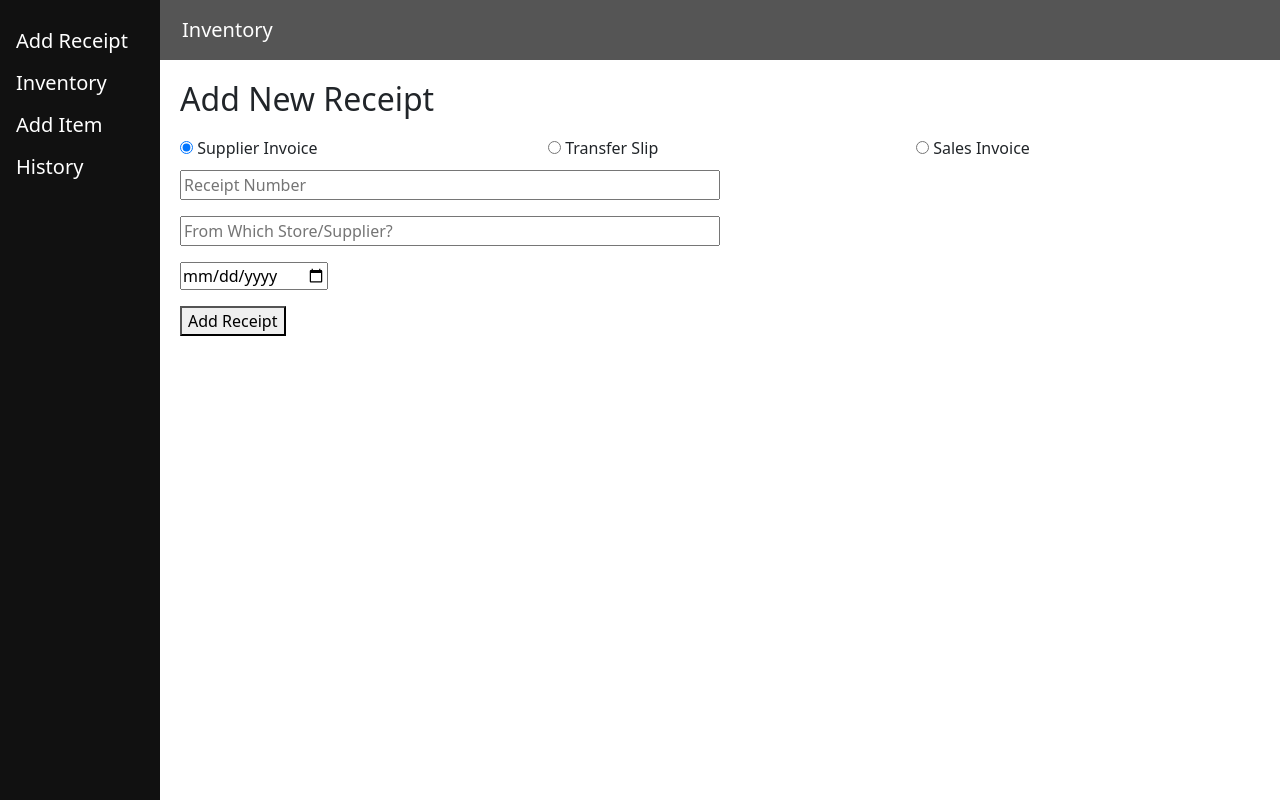
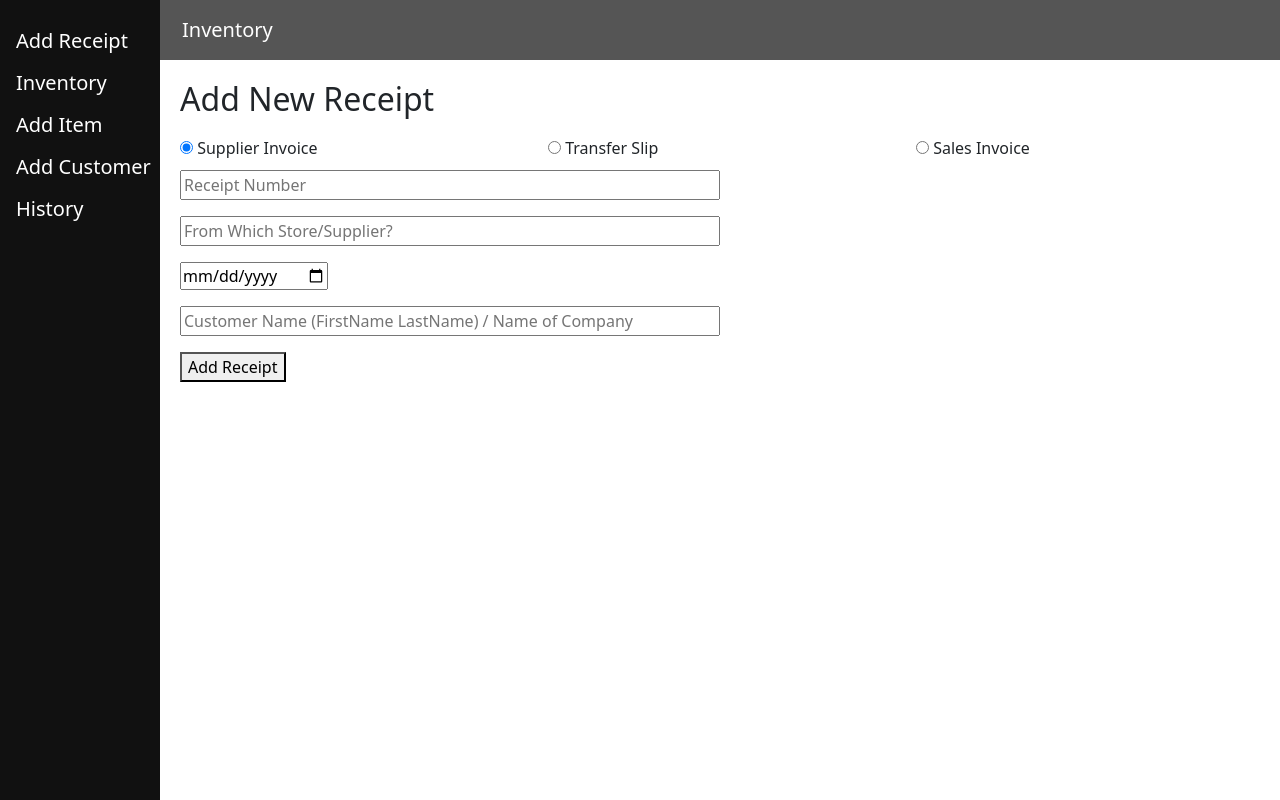
Before and after one commit to NeilQue/benerson, a Django app: page / in a window 1280 px wide. Run offline with Django 3.2, Linux system fonts and the light colour scheme; a user stored in the database is signed in; data comes from the database, SQL or seed files in the repository; both versions use the stored data as it was after the commit.

Commit message:
Added functional Add Customer page

```diff
--- a/inventory/templates/inventory/addreceipt.html
+++ b/inventory/templates/inventory/addreceipt.html
@@ -15,9 +15,24 @@
 				<input type="radio", name="type", value="Sales Invoice"> Sales Invoice
 			</div>
 		</div>
-		<p><input type="text", name="number", placeholder="Receipt Number"></p>
-		<p><input type="text", name="store", placeholder="From Which Store/Supplier?"></p>
-		<p><input type="date", name="date", placeholder="Date"></p>
+
+		{% if number == "Receipt Number" %}
+			<p><input type="text", name="number", placeholder="{{number}}"></p>
+			<p><input type="text", name="store", placeholder="{{store}}"></p>
+			<p><input type="date", name="date", placeholder="{{date}}"></p>
+			<p><input list="customerList", type="text", name="customerName", placeholder="{{customer}}"></p>
+		{% else %}
+			<p><input type="text", name="number", placeholder="{{number}}", value="{{number}}"></p>
+			<p><input type="text", name="store", placeholder="{{store}}", value="{{store}}"></p>
+			<p><input type="date", name="date", placeholder="{{date}}", value="{{date}}"></p>
+			<p><input list="customerList", type="text", name="customerName", placeholder="{{customer}}", value="{{customer}}"></p>
+		{% endif %}
+		<datalist id = "customerList">
+			{% for customer in customer_set %}
+			<option value="{{customer}}">
+			{% endfor %}
+		</datalist>
+
 		<p><button type="submit", name="newReceipt", value="newReceipt">Add Receipt</button></p>
 	</form>
 {% endblock %}
--- a/inventory/templates/inventory/base.html
+++ b/inventory/templates/inventory/base.html
@@ -55,6 +55,7 @@
 			<a href="/">Add Receipt</a>
 			<a href="/inventory">Inventory</a>
 			<a href="/additem-action=inventory">Add Item</a>
+			<a href="/addcustomer-action=addcustomer">Add Customer</a>
 			<a href="/searchreceipt">History</a>
 		</div>
 		<nav class="navbar">
--- a/inventory/templates/inventory/editreceipt.html
+++ b/inventory/templates/inventory/editreceipt.html
@@ -6,6 +6,10 @@
 	<p>Type: {{receipt.type}}</p>
 	<p>Store From: {{receipt.store}}</p>
 	<p>Price: {{receipt.total_price}}</p>
+
+	{% if receipt.customer != None %}
+		<p>Customer: {{receipt.customer}}</p>
+	{% endif %}
 
 	<form method="POST" action="#" autocomplete="on">
 		{% csrf_token %}
--- a/inventory/urls.py
+++ b/inventory/urls.py
@@ -8,4 +8,5 @@ urlpatterns = [
     path('r<int:id>/', views.showReceipt, name='ShowReceipt'),
     path('i<int:id>/', views.showItem, name='ShowItem'),
     path('', views.addReceipt, name='AddReceipt'),
+    path('addcustomer-action=<str:action>/', views.addCustomer, name='AddCustomer')
 ]
--- a/inventory/views.py
+++ b/inventory/views.py
@@ -1,5 +1,5 @@
 from django.shortcuts import render
-from .models import Receipt, Item, ItemInReceipt
+from .models import Customer, Receipt, Item, ItemInReceipt
 from django.http import HttpResponseRedirect
 from django.db.models import Q
 from django.db.models.functions import Lower
@@ -9,6 +9,7 @@ from django.core.exceptions import ObjectDoesNotExist, MultipleObjectsReturned
 ## SUGGESTIONS ##
 # add add receipt in sidenav to make it starting point
 
+# inventory
 def home(request):
     all_items = Item.objects.order_by(Lower('brand'), Lower('model'))
     context = {}
@@ -61,8 +62,6 @@ def addItem(request, action):
             benerson_qty = 0
             qlinx_qty = 0
 
-            next_url = f"/{action}"
-
             if action == "inventory":
                 benerson_qty = request.POST.get("bQty")
                 qlinx_qty = request.POST.get("qQty")
@@ -71,6 +70,8 @@ def addItem(request, action):
             new.save()
 
             # pop-up showing that item is saved
+
+            next_url = f"/{action}"
 
             return HttpResponseRedirect(next_url)
 
@@ -102,19 +103,51 @@ def searchReceipt(request):
 
 @login_required
 def addReceipt(request):
+    current_number = "Receipt Number"
+    current_date = "Date"
+    current_store = "From Which Store/Supplier?"
+    current_customer = "Customer Name (FirstName LastName) / Name of Company"
+
+    if 'number' in request.session:
+        if request.session['number'] != "null":
+            current_number = request.session.get('number')
+            current_date = request.session.get('date')
+            current_store = request.session.get('store')
+            current_customer = request.session.get('customer')
+
+            request.session['number'] = "null"
+            request.session['date'] = "null"
+            request.session['store'] = "null"
+            request.session['customer'] = "null"
+
     if request.method == "POST":
         if request.POST.get("newReceipt"):
             number = request.POST.get("number")
             type = request.POST.get("type")
             date = request.POST.get("date")
             store = request.POST.get("store")
+            new = Receipt(number=number,date=date,type=type,store=store)
 
-            new = Receipt(number=number,date=date,type=type,store=store)
+            if type == "Sales Invoice":
+                try:
+                    customer = Customer.objects.get(name=request.POST.get("customerName"))
+                    new.customer = customer
+                except ObjectDoesNotExist:
+                    request.session['number'] = number
+                    request.session['date'] = date
+                    request.session['store'] = store
+                    request.session['customer'] = request.POST.get("customerName")
+                    return HttpResponseRedirect("/addcustomer-action=''") # add customer view
+                except MultipleObjectsReturned:
+                    pass
+
             new.save()
 
             return HttpResponseRedirect(f"/r{new.id}")
 
-    return render(request, 'inventory/addreceipt.html', {})
+    return render(request, 'inventory/addreceipt.html',
+        {'customer_set': Customer.objects.all(),
+        'number': current_number, 'date': current_date, 'store': current_store, 'customer': current_customer})
 
 #edit item
 def showItem(request, id):
@@ -203,6 +236,9 @@ def showReceipt(request, id):
                 request.session['specs'] = item_specs
                 return HttpResponseRedirect(f"/additem-action=r{current_receipt.id}")
 
+            except MultipleObjectsReturned:
+                pass
+
         elif request.POST.get("save"):
             for entry in items_in_receipt:
                 new_quantity = int(request.POST.get(f"{entry.id}qty"))
@@ -245,6 +281,37 @@ def showReceipt(request, id):
         {"receipt": current_receipt, "items_in_receipt": items_in_receipt, "item_set": Item.objects.all(),
          "brand": current_brand, "model": current_model, "specs": current_specs})
 
+def addCustomer(request, action):
+    if request.method == "POST":
+        if request.POST.get("newCustomer"):
+            name = request.POST.get("name")
+            demographic = request.POST.get("demographic")
+            street = request.POST.get("street")
+            barangay = request.POST.get("barangay")
+            city = request.POST.get("city")
+            province = request.POST.get("province")
+            region = request.POST.get("region")
+
+            new = Customer(name=name, street=street, barangay=barangay, city=city, province=province, region=region, demographic=demographic)
+            new.save()
+
+            # pop-up showing that customer is saved
+
+            next_url = "/"
+
+            if action == "addcustomer":
+                next_url += f"{action}-action=/addcustomer"
+
+            return HttpResponseRedirect(next_url)
+
+    current_customer = "*Customer Name (FirstName LastName) / Name of Company"
+
+    if 'customer' in request.session:
+        if request.session['customer'] != "null":
+            current_customer = request.session.get('customer')
+
+    return render(request, 'inventory/addcustomer.html', {"customerName": current_customer})
+
 # helper function to make prices have two decimal places
 def makeStrPriceTwoDecimalPlaces(price):
     offset = 0.0001
```
Also changed, not shown: inventory/templates/inventory/addcustomer.html (added, +25 -0 lines), db.sqlite3.
